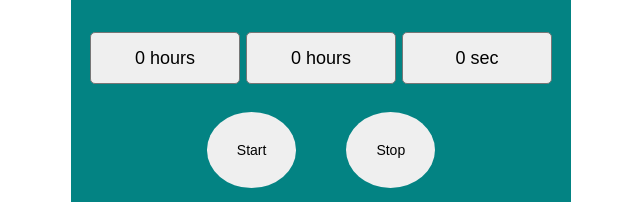
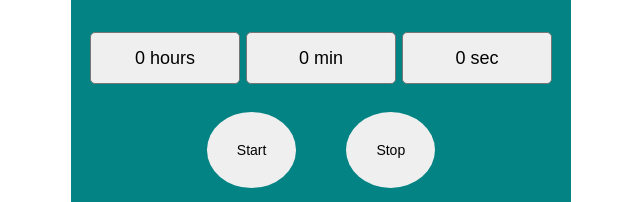
Before and after one commit to jadieclair-ITvarsity/Module-9-Assessment-1-, a plain HTML site: page index.html in a window 1280 px wide. Shown: the part 420-622 px from the top of the page, 319-959 px from the left. Drawn offline with Linux system fonts and the light colour scheme.

Commit message:
Change min value

```diff
--- a/index.html
+++ b/index.html
@@ -61,7 +61,7 @@
           <option value="23">23 hours</option>
         </select>
         <select class="selector" id="minutes">
-          <option value="0">0 hours</option>
+          <option value="0">0 min</option>
           <option value="1">1 min</option>
           <option value="2">2 min</option>
           <option value="3">3 min</option>
```
